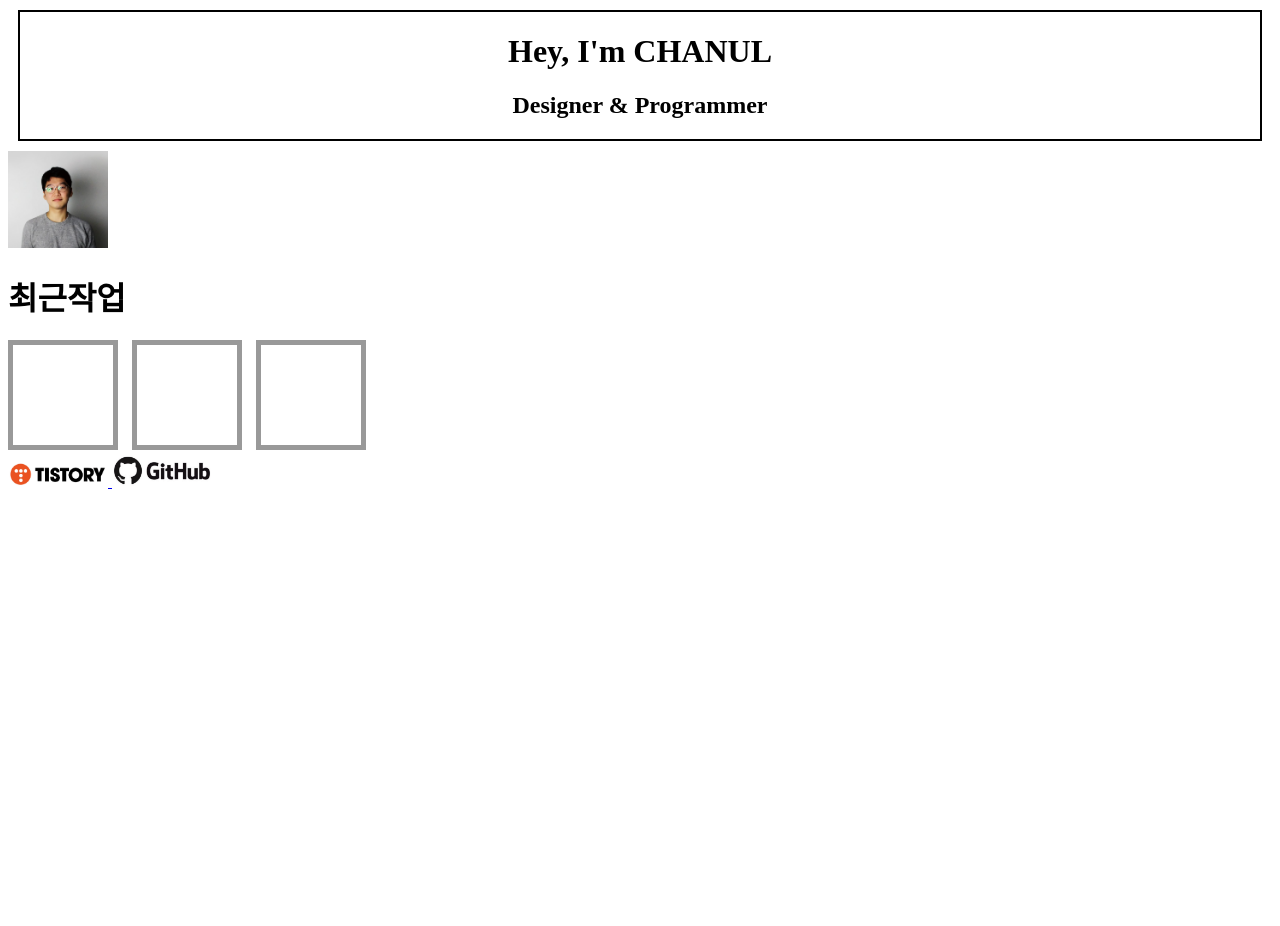
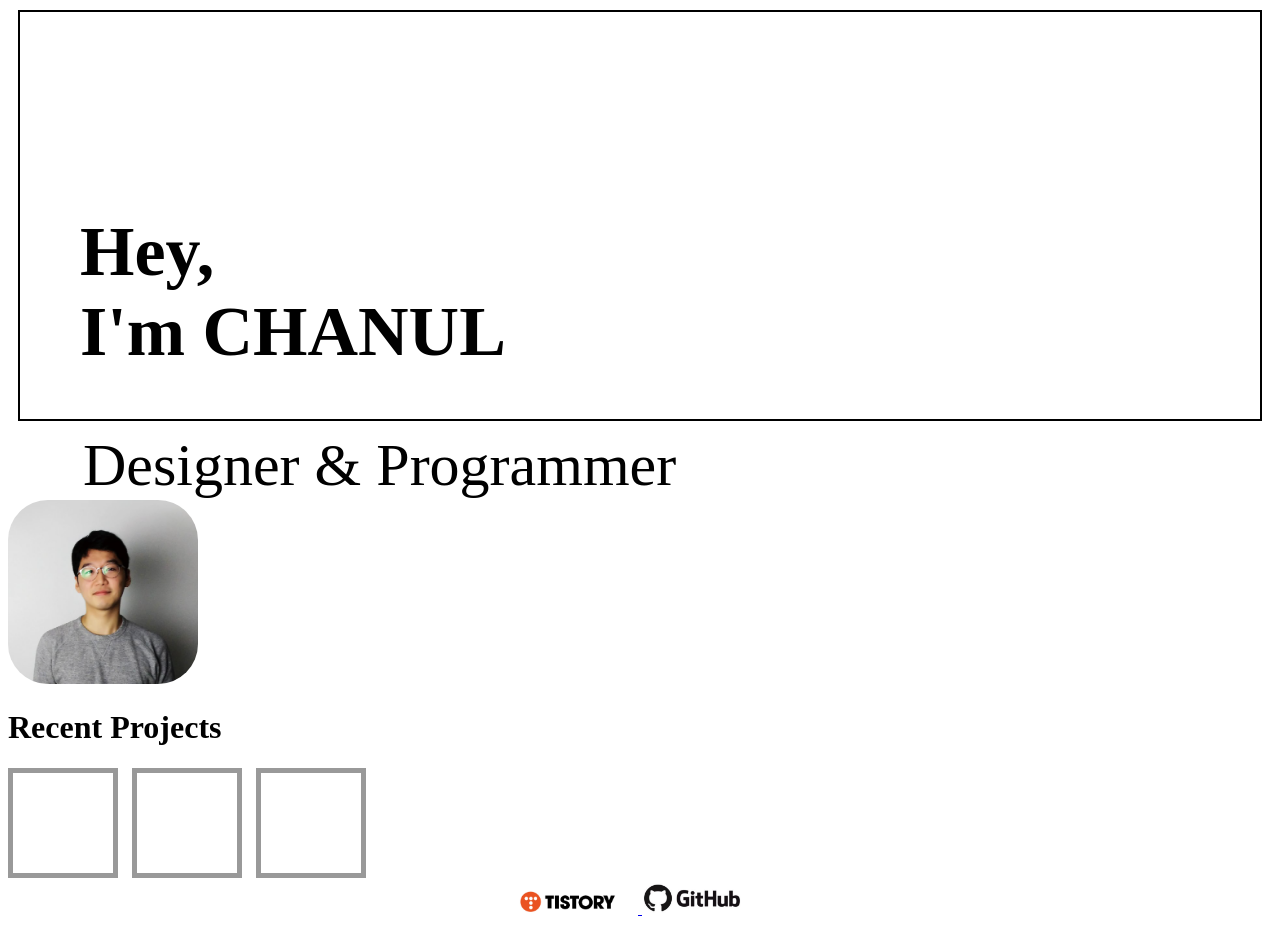
Before and after one commit to PCHANUL/chanul94.github.io, a plain HTML site: page index.html in a window 1280 px wide. Before the commit the page ends 800 px from the top, so only its background shows below. Drawn offline with Linux system fonts and the light colour scheme; files whose address does not match are found by name.

Commit message:
modified intro

```diff
--- a/index.html
+++ b/index.html
@@ -8,29 +8,37 @@
 </head>
 <body>
     <div id='intro'>
-        <h1>Hey, I'm CHANUL</h1>
-        <h2>Designer & Programmer</h2>
+        <h1>Hey, <br> I'm CHANUL</h1>
     </div>
-    <img src="/Users/bagchan-ul/Desktop/codestates/chanul94.github.io/images/face.png" alt="Tistory">
+
+    <div id="job">Designer & Programmer</div>
+    <img id='face' src="/Users/bagchan-ul/Desktop/codestates/chanul94.github.io/images/face.png" alt="Tistory">
+    <tr>
+        <th> </th>
+        <th>
+
+        </th>
+    </tr>
+
+
+
 
     <tr>
-        <h1>최근작업</h1>
+        <h1>Recent Projects</h1>
         <td>
             <canvas></canvas>
             <canvas></canvas>
             <canvas></canvas>
         </td>
-
-
     </tr>
 
-    <div>
+    <div id="links">
         <a href="https://snowboolean.tistory.com/">
-           <img src="/Users/bagchan-ul/Desktop/codestates/chanul94.github.io/images/tistoryLogo.png" alt="Tistory">
+           <img class="logo" src="/Users/bagchan-ul/Desktop/codestates/chanul94.github.io/images/tistoryLogo.png" alt="Tistory">
         </a>
 
         <a href="https://github.com/chanul94">
-            <img src="/Users/bagchan-ul/Desktop/codestates/chanul94.github.io/images/githubLogo.png" alt="Github">
+            <img class="logo" src="/Users/bagchan-ul/Desktop/codestates/chanul94.github.io/images/githubLogo.png" alt="Github">
          </a>
 
     </div>
--- a/myStyle.css
+++ b/myStyle.css
@@ -1,15 +1,44 @@
 h1 {
     color: black;
 }
+h2 {
+    text-align: center;
+}
 
 #intro {
-    text-align: center;
+    text-align: left;
     border: 2px solid;
     margin: 10px;
 }
 
-img {
+#intro h1 {
+    margin-top: 200px;
+    margin-left: 60px;
+    font-size: 70px;
+}
+#face {
+
+    margin-right: 10px;
+    width: 190px;
+    border-radius: 40px;
+}
+#job{
+    font-size: 60px;
+    text-align: left;
+    margin-left: 75px;
+
+}
+td {
+    border: 1px soild;
+}
+
+#links {
+    text-align: center;
+}
+
+.logo {
     width: 100px;
+    margin-right: 20px;
 }
 
 canvas {
```
